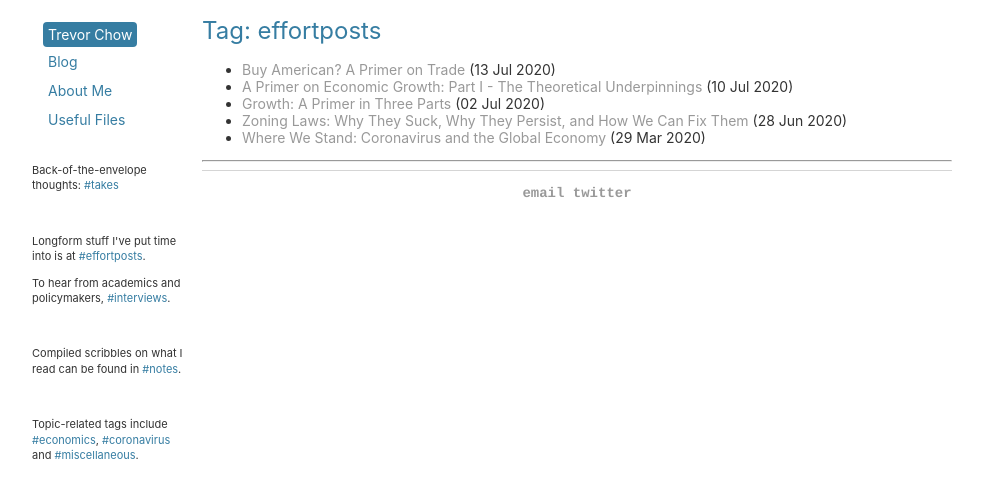
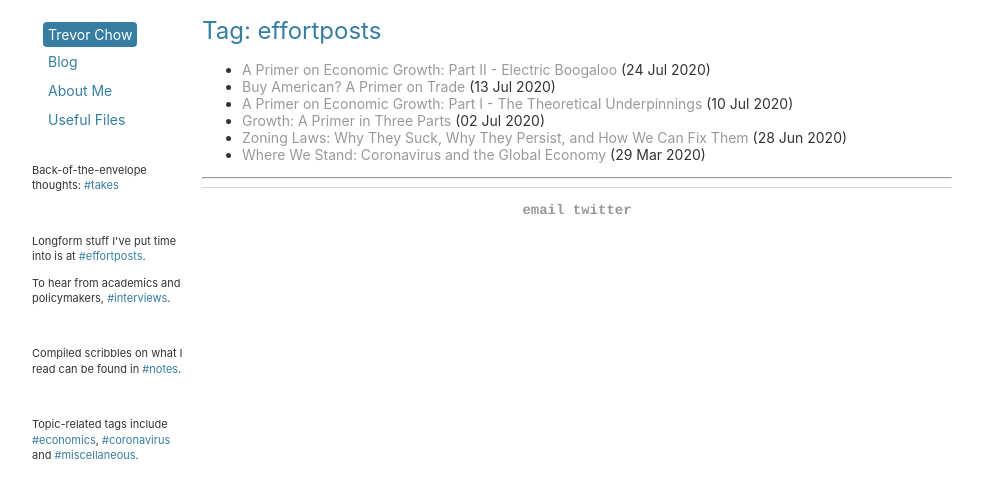
Before and after one commit to tmychow/tmychow.github.io, a Jekyll site: the page built from tag/effortposts.md, in a window 1280 px wide. Shown: the top 498 px of the page, without its empty margins (28-1011 px from the left). Built offline with Jekyll 4.4.1, drawn with Linux system fonts in a browser that asks for light colours; some of the changed lines change nothing that is shown.

Commit message:
Update 2020-07-24-a-primer-on-economic-growth-part-II.md

```diff
--- a/_posts/2020-07-24-a-primer-on-economic-growth-part-II.md
+++ b/_posts/2020-07-24-a-primer-on-economic-growth-part-II.md
@@ -2,10 +2,10 @@
 layout: post
 title: "A Primer on Economic Growth: Part II - Electric Boogaloo"
 date: 2020-07-24
-tags: economics sequence
+tags: economics effortposts
 ---
 
-In Part I, we saw what growth can be modeled as - but we were left wondering where that comes from. In Part II, we will be examining several hypotheses on the fundamental drivers of economic growth - that is, how the factor accumulation and productivity gains arise in the first place.
+In [Part I]({% post_url 2020-07-10-a-primer-on-economic-growth-part-I %}), we saw what growth can be modeled as - but we were left wondering where that comes from. In Part II, we will be examining several hypotheses on the fundamental drivers of economic growth - that is, how the factor accumulation and productivity gains arise in the first place.
 
 **What is the theory of geographical determinism?**
 
```
